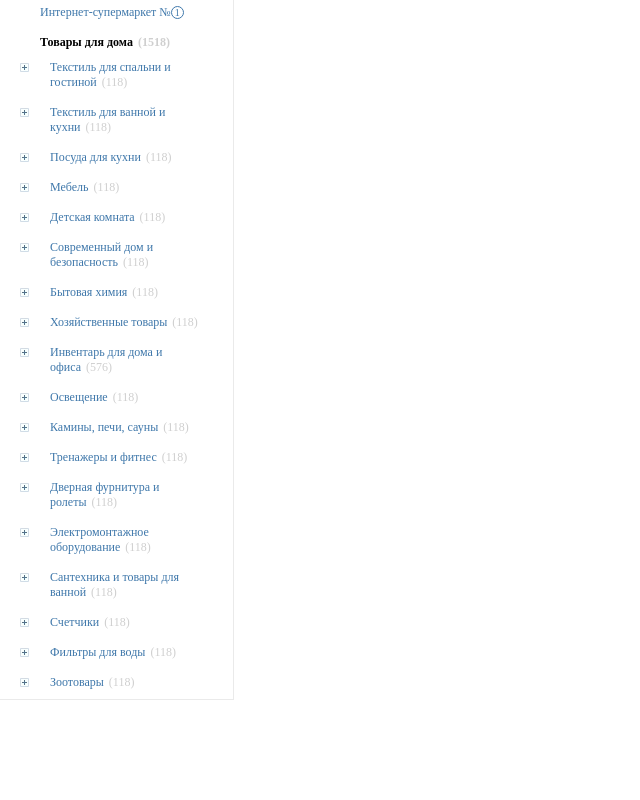
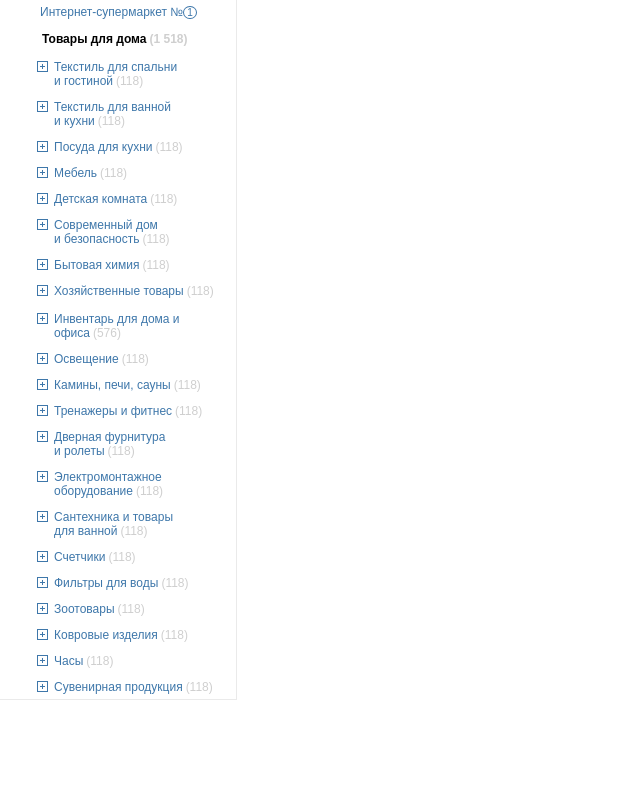
Before and after one commit to SergiiB/Test-OWOX, a plain HTML site: page portal/index.html in a window 1280 px wide. Shown: the whole page, without its empty margins (0-640 px from the left). Drawn offline with Linux system fonts and the light colour scheme.

Commit message:
PerfectPixel

```diff
--- a/portal/css/style.css
+++ b/portal/css/style.css
@@ -6,11 +6,11 @@
 .b-page {
 	width: 100%;
 	background-color: #ffffff;
-	font-family: 'Myriad Pro';
+	font-family: Arial, Helvetica;
 	font-size: 12px;
 }
 .b-page__portal {
-	max-width: 234px;
+	max-width: 237px;
 	max-height: 700px;
 	border-bottom: 1px solid #eaeaea;
 	border-right: 1px solid #eaeaea;
@@ -24,11 +24,22 @@
 ul {
 	list-style: none;
 }
+.b-сategory-menu__item_title {
+	margin-bottom: 3px;
+}
 li {
 	margin-bottom: 5px;
 	zoom: 1;
 	padding-left: 10px;
 	cursor: pointer;
+}
+.sub-menu-first-level li {
+	margin-bottom: 0px;
+	zoom: 1;
+	padding: 0 4px 2px 14px;
+}
+.first_item-toggle {
+	margin-top: 2px;
 }
 .b-сategory-menu__item:before,
 .sub-menu-first__item:before,
@@ -36,13 +47,16 @@ li {
 	content: "";
 	width: 9px;
 	height: 9px;
-	background: url('../img/spritesheet.png') no-repeat -40px -24px;
+	background: url('../img/plus_1.png') no-repeat;
+	border: 1px solid #3e77aa;
 	float: left;
 	position: relative;
-	top: 8px;
+	top: 6px;
+	left: 13px;
 }
 li:hover:before {
-	background: url('../img/spritesheet.png') no-repeat -39px -43px;
+	background: url('../img/plus_red_1.png') no-repeat;
+	border: 1px solid #ff3543;
 }
 a {
 	text-decoration: none;
@@ -62,15 +76,16 @@ a:active {
 .visible {
 	color: #000;
 	font-weight: bold;
+	margin-left: 22px;
+	margin-bottom: 4px;
 }
 .b-сategory-menu__item_active::before,
 .b-сategory-menu__item_title::before {
 	content: none;
 }
-
 .number-goods {
 	color: #cfcfcf;
-	margin-left: 5px;
+	margin-left: 3px;
 }
 .circle {
 	border: 1px solid;
@@ -78,9 +93,10 @@ a:active {
     padding: 0px 3px;
     font-size: 10px;
 }
-li:active:before {
-	background: url('../img/spritesheet.png') no-repeat -20px -25px;
-	width: 10px;
+.sub-menu-first-level li:active:before {
+	content: "";
+	background: url('../img/minus_1.png') no-repeat;
+	border: 1px solid #3e77aa;
 }
 .active {
 	display: none;
@@ -92,20 +108,16 @@ li:active:before {
 	color: #000;
 	font-weight: bold;
 }
-.menu_item-toggle:hover > .active,
-.first_item-toggle:hover > .active,
-.second_item-toggle:hover > .active {
-    display: block;
-}
 .first_item-toggle:focus > .active,
 .first_item-toggle:active > .active,
 .active:hover {
 	display: block;
 }
-.b-link:active {
+.second_item-toggle:active > .active {
+	display: block;
+}
+.first_item-toggle:active > a,
+.second_item-toggle:active > a {
 	color: #000;
 	font-weight: bold;
 }
-.second_item-toggle:active > .active {
-	display: block;
-}
--- a/portal/index.html
+++ b/portal/index.html
@@ -10,13 +10,13 @@
 		<ul class="b-сategory-menu">
 			<li class="b-сategory-menu__item_title"><a href="#" class="b-link b-link_category-menu">Интернет-супермаркет №<span class="circle">1</span></a></li>
 			<li class="b-сategory-menu__item  b-сategory-menu__item_active menu_item-toggle">
-				<a href="#" class="b-link b-link_category-menu visible">Товары для дома<span class="number-goods">(1518)</span></a>
+				<a href="#" class="b-link b-link_category-menu visible">Товары для дома<span class="number-goods">(1 518)</span></a>
 				<ul class="sub-menu-first-level">
 					<li class="sub-menu-first__item">
-						<a href="#" class="b-link">Текстиль для спальни и гостиной<span class="number-goods">(118)</span></a>
+						<a href="#" class="b-link">Текстиль для спальни<br> и гостиной<span class="number-goods">(118)</span></a>
 					</li>
 					<li class="sub-menu-first__item">
-						<a href="#" class="b-link">Текстиль для ванной и кухни<span class="number-goods">(118)</span></a>
+						<a href="#" class="b-link">Текстиль для ванной<br> и кухни<span class="number-goods">(118)</span></a>
 					</li>
 					<li class="sub-menu-first__item">
 						<a href="#" class="b-link">Посуда для кухни<span class="number-goods">(118)</span></a>
@@ -28,7 +28,7 @@
 						<a href="#" class="b-link">Детская комната<span class="number-goods">(118)</span></a>
 					</li>
 					<li class="sub-menu-first__item">
-						<a href="#" class="b-link">Современный дом и безопасность<span class="number-goods">(118)</span></a>
+						<a href="#" class="b-link">Современный дом<br> и безопасность<span class="number-goods">(118)</span></a>
 					</li>
 					<li class="sub-menu-first__item">
 						<a href="#" class="b-link">Бытовая химия<span class="number-goods">(118)</span></a>
@@ -117,13 +117,13 @@
 						<a href="#" class="b-link">Тренажеры и фитнес<span class="number-goods">(118)</span></a>
 					</li>
 					<li class="sub-menu-first__item">
-						<a href="#" class="b-link">Дверная фурнитура и ролеты<span class="number-goods">(118)</span></a>
+						<a href="#" class="b-link">Дверная фурнитура<br> и ролеты<span class="number-goods">(118)</span></a>
 					</li>
 					<li class="sub-menu-first__item">
 						<a href="#" class="b-link">Электромонтажное оборудование<span class="number-goods">(118)</span></a>
 					</li>
 					<li class="sub-menu-first__item">
-						<a href="#" class="b-link">Сантехника и товары для ванной<span class="number-goods">(118)</span></a>
+						<a href="#" class="b-link">Сантехника и товары<br> для ванной<span class="number-goods">(118)</span></a>
 					</li>
 					<li class="sub-menu-first__item">
 						<a href="#" class="b-link">Счетчики<span class="number-goods">(118)</span></a>
```
Also changed, not shown: portal.png (added), portal/img/minus.png (added), portal/img/minus_1.png (added), portal/img/minus_red.png (added), portal/img/minus_red_1.png (added), portal/img/plus.png (added), portal/img/plus_1.png (added), portal/img/plus_red.png (added), portal/img/plus_red_1.png (added).
